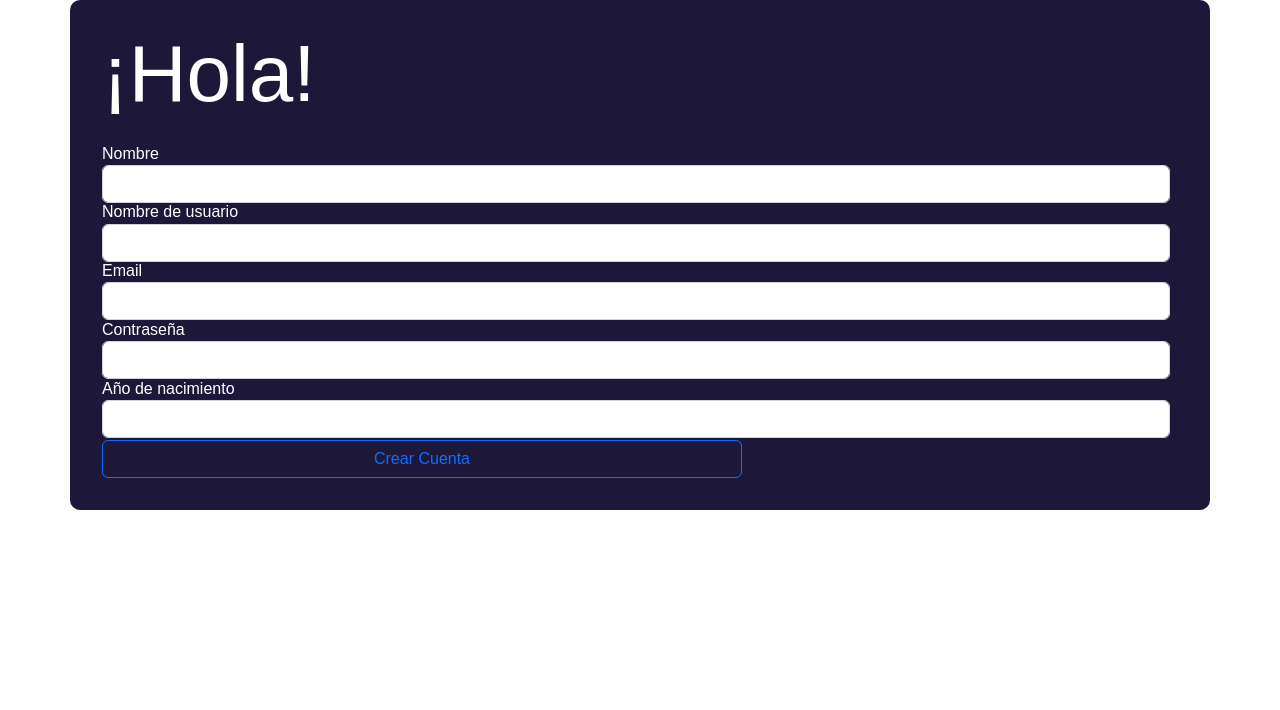
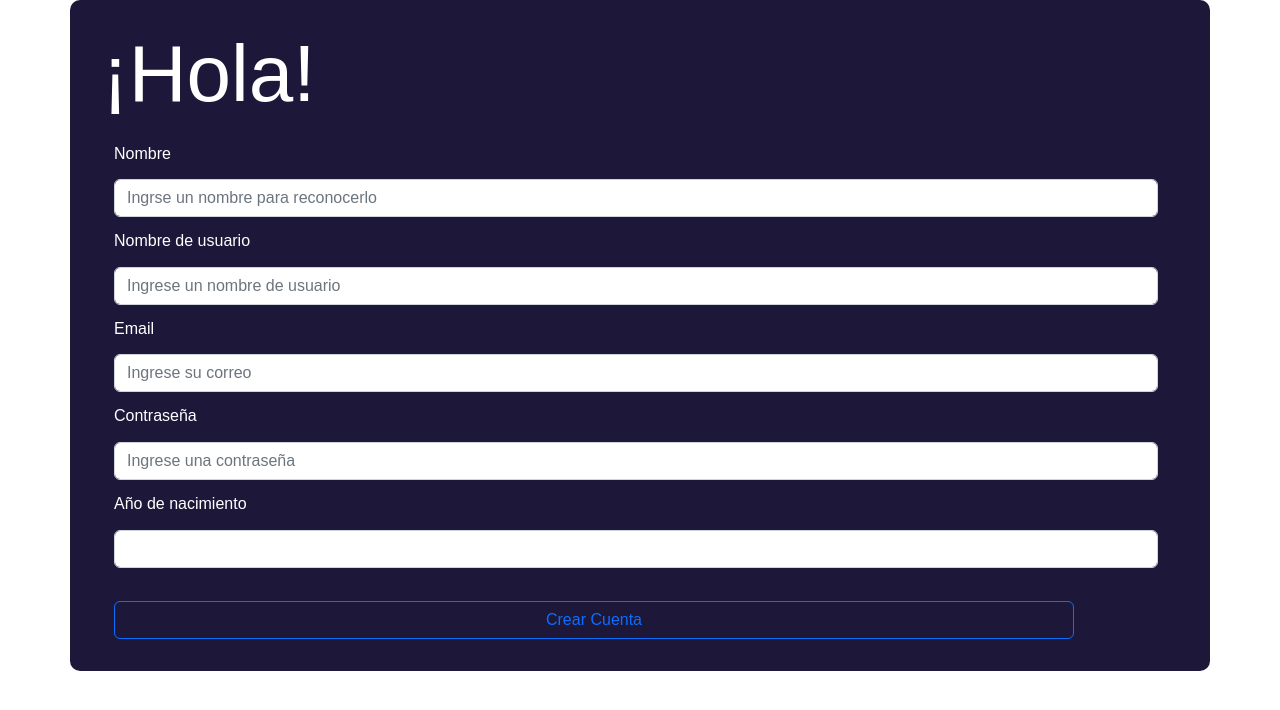
Before and after one commit to miguelcastrozz/Project-Chatu, a React (Create React App) app in the folder frontend/: page /register in a window 1280 px wide. Shown: the top 710 px of the page. Built offline with nearby package versions, Linux system fonts and the light colour scheme.

Commit message:
doing some random front end fine tuning

```diff
--- a/frontend/src/components/IngresarTexto.jsx
+++ b/frontend/src/components/IngresarTexto.jsx
@@ -1,4 +1,4 @@
-import { Children } from "react";
+
 import Form from "react-bootstrap/Form";
 
 export default function IngresarTexto({ ...props }) {
--- a/frontend/src/stylesheets/app.css
+++ b/frontend/src/stylesheets/app.css
@@ -89,8 +89,16 @@ nav {
   margin-top: 2rem;
 }
 
+.Login-usuario > p {
+  margin-bottom: 1rem;
+}
+
 .Login-contraseña {
   margin-top: 2rem;
+}
+
+.Login-contraseña > p {
+  margin-bottom: 1rem;
 }
 
 .Login-mitad {
@@ -114,6 +122,16 @@ nav {
   margin-top: 0.1rem;
 }
 
+.Registro-form {
+  margin-top: 2rem;
+  margin-bottom: 2rem;
+}
+
+.Registro-form > p {
+  margin-top: 1rem;
+  margin-bottom: 1rem;
+}
+
 @keyframes appear {
   0% {
     opacity: 0;
--- a/frontend/src/views/Login.jsx
+++ b/frontend/src/views/Login.jsx
@@ -6,7 +6,9 @@ import Botones from "../components/Botones";
 export default function Login() {
   return (
     <Container className="Login">
-      <Titulo>Hola de nuevo.</Titulo>
+      <Container className="Login-arriba">
+        <Titulo>¡Hola de nuevo!</Titulo>
+      </Container>
       <Container className="Login-mitad">
         <Container className="Login-usuario">
           <p>Usuario:</p>
@@ -17,7 +19,7 @@ export default function Login() {
           <IngresarTexto placeholder={"Contraseña"} type={"password"} />
         </Container>
       </Container>
-      <Botones direccion="publications" width={30}>
+      <Botones direccion="publications" width={64}>
         Iniciar sesión
       </Botones>
     </Container>
--- a/frontend/src/views/Publicaciones.jsx
+++ b/frontend/src/views/Publicaciones.jsx
@@ -1,7 +1,11 @@
+import Container from "react-bootstrap/esm/Container";
+
 export default function Publicaciones() {
   return (
     <>
-      <h1>PUBLICACIONES</h1>
+      <Container className="head">
+
+      </Container>
     </>
   );
 }
--- a/frontend/src/views/Registro.jsx
+++ b/frontend/src/views/Registro.jsx
@@ -1,25 +1,50 @@
 import Container from "react-bootstrap/Container";
-
 import Botones from "../components/Botones";
 import Titulo from "../components/titulo";
 import IngresarTexto from "../components/IngresarTexto";
 
+import { useState } from "react";
+
+const nombre = "Ingrse un nombre para reconocerlo";
+const nombreDUsuario = "Ingrese un nombre de usuario";
+const correo = "Ingrese su correo";
+const contraseña = "Ingrese una contraseña";
+
 export default function Registro() {
+  //state
+  const [Nombre] = useState("");
+
+  function obtenerDatos() {
+    console.log(Nombre);
+  }
+
+  //Contenido de la vista
   return (
     <>
       <Container className="Registro">
         <Titulo>¡Hola!</Titulo>
-        <p>Nombre</p>
-        <IngresarTexto></IngresarTexto>
-        <p>Nombre de usuario</p>
-        <IngresarTexto></IngresarTexto>
-        <p>Email</p>
-        <IngresarTexto type="email">Email </IngresarTexto>
-        <p>Contraseña</p>
-        <IngresarTexto type="password">Contraseña </IngresarTexto>
-        <p>Año de nacimiento</p>
-        <IngresarTexto type="year">año de nacimiento</IngresarTexto>
-        <Botones width={40}>Crear Cuenta</Botones>
+        <Container className="Registro-form">
+          <p>Nombre</p>
+          <IngresarTexto
+            placeholder={nombre}
+          ></IngresarTexto>
+          <p>Nombre de usuario</p>
+          <IngresarTexto placeholder={nombreDUsuario}></IngresarTexto>
+          <p>Email</p>
+          <IngresarTexto type="email" placeholder={correo}></IngresarTexto>
+          <p>Contraseña</p>
+          <IngresarTexto
+            type="password"
+            placeholder={contraseña}
+          ></IngresarTexto>
+          <p>Año de nacimiento</p>
+          <IngresarTexto type="year"></IngresarTexto>
+        </Container>
+        <Container className="Registro-button">
+          <Botones width={60} onClikc={obtenerDatos}>
+            Crear Cuenta
+          </Botones>
+        </Container>
       </Container>
     </>
   );
```
Also changed, not shown: frontend/src/components/Tarjetapub.jsx (added, +11 -0 lines).
